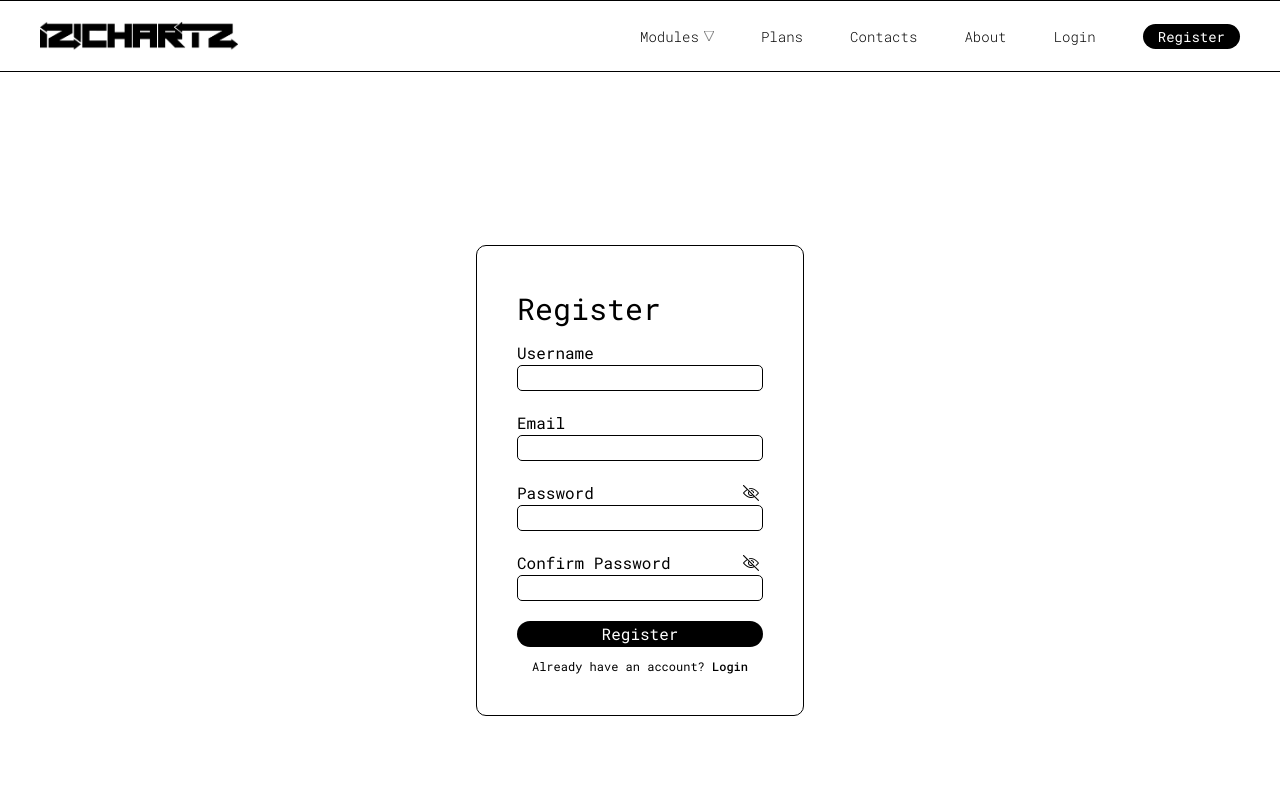
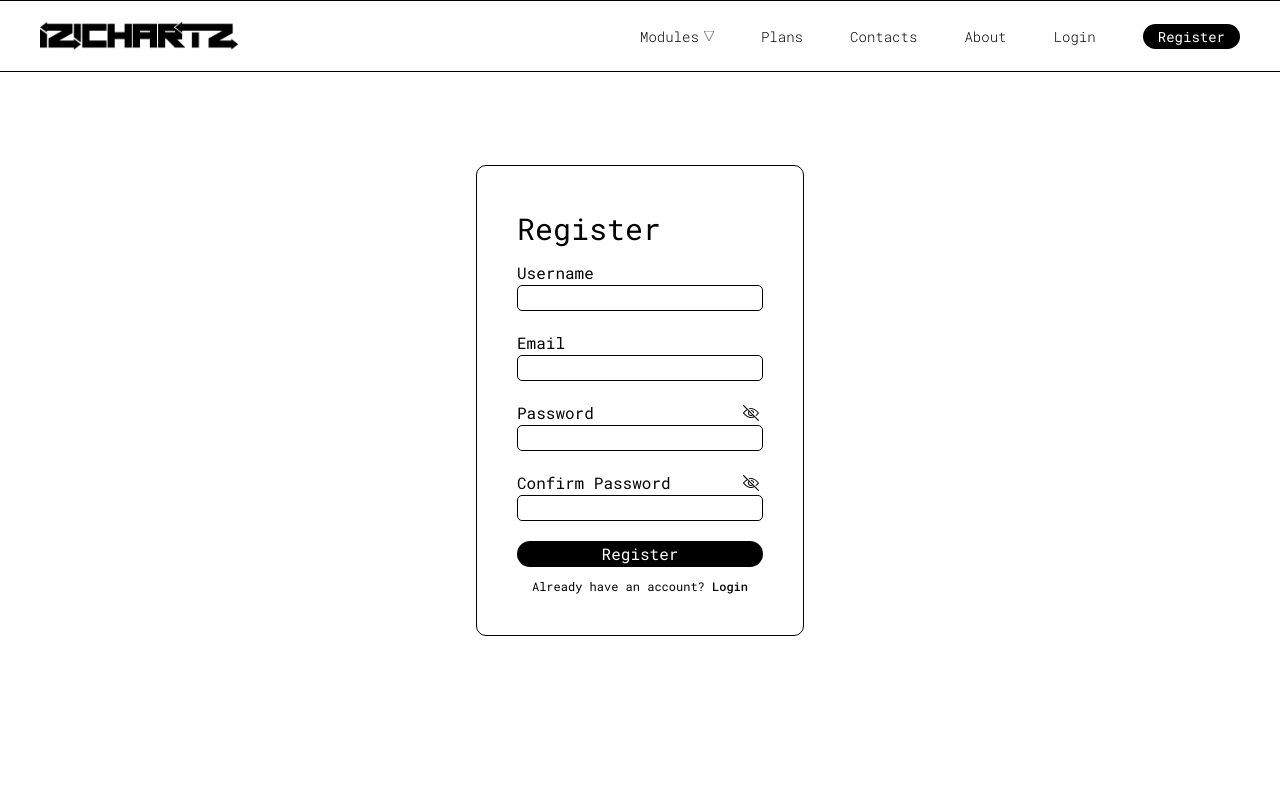
Before and after one commit to dcaon01/izichartz, a Next.js app: page /authentication/register in a window 1280 px wide. Shown: the top 800 px of the page. Built offline with nearby package versions, Linux system fonts and the light colour scheme.

Commit message:
Risolti bug della navbar e del centramento di register e login

```diff
--- a/components/authentication/AuthSection.module.css
+++ b/components/authentication/AuthSection.module.css
@@ -4,8 +4,6 @@
     align-items: center;
     width: 100%;
     min-height: 100vh;
-    margin-top: 80px;
-    margin-bottom: 80px;
 }
 
 .authContainer {
@@ -13,3 +11,10 @@
     border-color: black;
     border-radius: 10px;
 }
+
+@media screen and (max-height: 620px) {
+    .authWrapper {
+        padding-top: 80px;
+        padding-bottom: 80px;
+    }
+}
--- a/components/navigation/MobileNavbar.js
+++ b/components/navigation/MobileNavbar.js
@@ -53,7 +53,7 @@ export default function MobileNavbar() {
                 }}
             >
                 <div className={classes.headSection}>
-                    <Link className={classes.logo} href="/">
+                    <Link className={classes.logo} href="/" onClick={handleMenuDeselection}>
                         {/* Dimensioni originali: w=181, h=135*/}
                         <img src="/assets/global/logo-mobile.png" height={30} width={41} alt="Back to Home" />
                     </Link>
```
